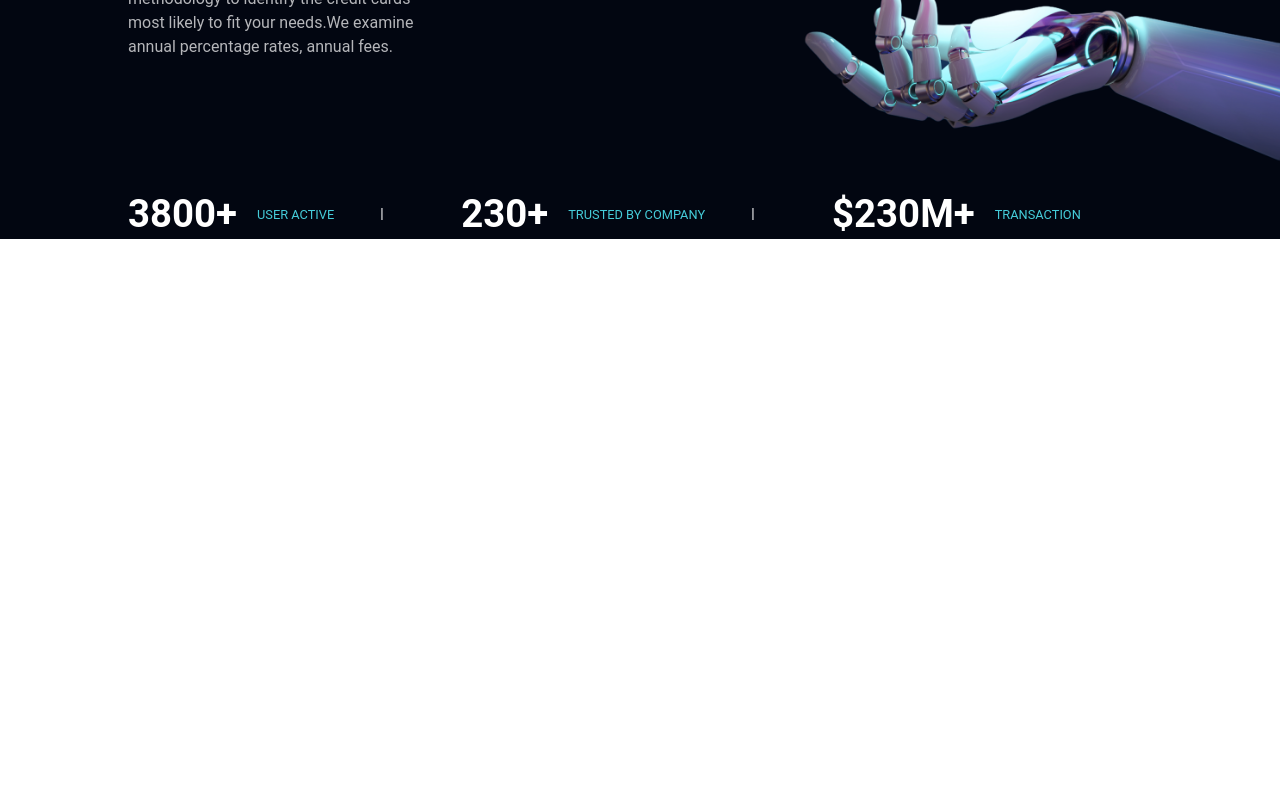
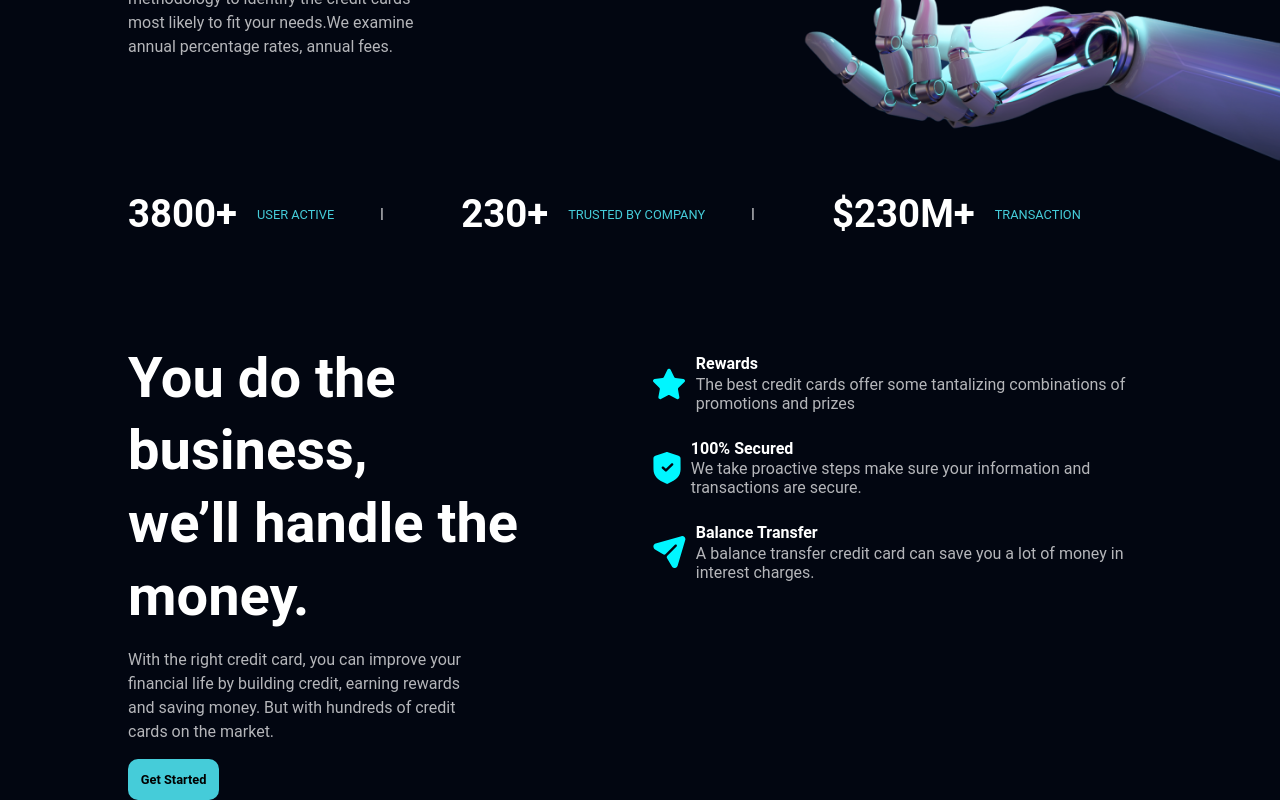
Before and after one commit to Muhammad-Nouman-Khan/ReactJSProjects, a React (Vite) app in the folder HooBank/: page / in a window 1280 px wide. Shown: the part 519-1319 px from the top of the page. Before the commit the page ends 800 px from the top, so only its background shows below. Built offline with nearby package versions, Linux system fonts and the light colour scheme.

Commit message:
BusinessComponent

```diff
--- a/HooBank/src/App.jsx
+++ b/HooBank/src/App.jsx
@@ -1,5 +1,5 @@
 import styles from "./App.module.css";
-import {Navbar,Hero} from "./index"
+import {Navbar,Hero,Business,Button} from "./index"
 
 function App() {
 
@@ -7,6 +7,7 @@ function App() {
     <div className = {styles.container}>
       <Navbar />
       <Hero />
+      <Business />
     </div>
   )
 }
--- /dev/null
+++ b/HooBank/src/components/Business/Business.jsx
@@ -0,0 +1,48 @@
+import React from "react";
+import {star,shield,send} from '../../assets'
+import styles from './Business.module.css'
+import {Button} from '../../index'
+const Business = () => {
+  return (
+    <section className={styles.Container}>
+      <div className={styles.left}>
+        <h1 className={styles.title}>
+          You do the business,
+          <br /> we’ll handle the money.
+        </h1>
+        <p className={styles.para}>
+          With the right credit card, you can improve your financial life by
+          building credit, earning rewards and saving money. But with hundreds
+          of credit cards on the market.
+        </p>
+        <Button />
+      </div>
+
+      <div className={styles.right}>
+        <div className={styles.service}>
+          <img src={star} alt="" />
+          <div>
+            <h1>Rewards</h1>
+            <p>The best credit cards offer some tantalizing combinations of promotions and prizes</p>
+          </div>
+        </div>
+        <div className={styles.service}>
+          <img src={shield} alt="" />
+          <div>
+            <h1>100% Secured</h1>
+            <p>We take proactive steps make sure your information and transactions are secure.</p>
+          </div>
+        </div>
+        <div className={styles.service}>
+          <img src={send} alt="" />
+          <div>
+            <h1>Balance Transfer</h1>
+            <p>A balance transfer credit card can save you a lot of money in interest charges.</p>
+          </div>
+        </div>
+      </div>
+    </section>
+  );
+};
+
+export default Business;
--- /dev/null
+++ b/HooBank/src/components/Business/Business.module.css
@@ -0,0 +1,63 @@
+@import "../../vars.css";
+
+.Container {
+    display: flex;
+    color: var(--color-text);
+    margin-top: 8vw;
+    margin-left: 10%;
+    margin-right: 10%;
+}
+
+.left {
+    width: 50%;
+}
+
+.para {
+    margin: 1.2vw 0;
+    line-height: 1.5;
+    width: 70%;
+}
+
+.right {
+    width: 50%;
+}
+
+.service {
+    display: flex;
+    align-items: center;
+    gap: 10px;
+    padding: 1vw;
+    transition: all .5s ease-in;
+}
+
+.service:hover {
+    background-color: var(--color-hover);
+    border-radius: 10px;
+    cursor: pointer;
+}
+
+.right h1 {
+    font-size: 2vh;
+}
+
+@media screen and (max-width : 800px) {
+    .Container {
+        flex-direction: column;
+    }
+
+    .left {
+        width: 100%;
+    }
+
+    .service{
+        margin-top: 2vw;
+    }
+
+    .para {
+        width: 100%;
+    }
+
+    .right {
+        width: 100%;
+    }
+}
--- /dev/null
+++ b/HooBank/src/components/Button/Button.jsx
@@ -0,0 +1,9 @@
+import styles from './Button.module.css'
+
+const Button = () => {
+  return (
+    <button className={styles.btn}>Get Started</button>
+  )
+}
+
+export default Button
--- /dev/null
+++ b/HooBank/src/components/Button/Button.module.css
@@ -0,0 +1,22 @@
+@import "../../vars.css";
+
+.btn{
+    background-color: var(--color-secondary);
+    border: none;
+    padding: 1vw;
+    color: black;
+    font-size: 1vw;
+    font-weight: bold;
+    border-radius: 10px;
+}
+
+.btn:hover{
+    cursor: pointer;
+}
+
+@media screen and (max-width : 800px) {
+    .btn{
+        font-size: 4vw;
+        font-weight: 500;
+    }
+}
--- a/HooBank/src/index.js
+++ b/HooBank/src/index.js
@@ -1,6 +1,10 @@
 import Navbar from "./components/Navbar/Navbar"
 import Hero from "./components/Hero/Hero"
+import Business from "./components/Business/Business"
+import Button from "./components/Button/Button"
 export {
     Navbar,
     Hero,
+    Business,
+    Button,
 }
```
Also changed, not shown: HooBank/src/components/Hero/Hero.module.css (line endings or trailing spaces).
